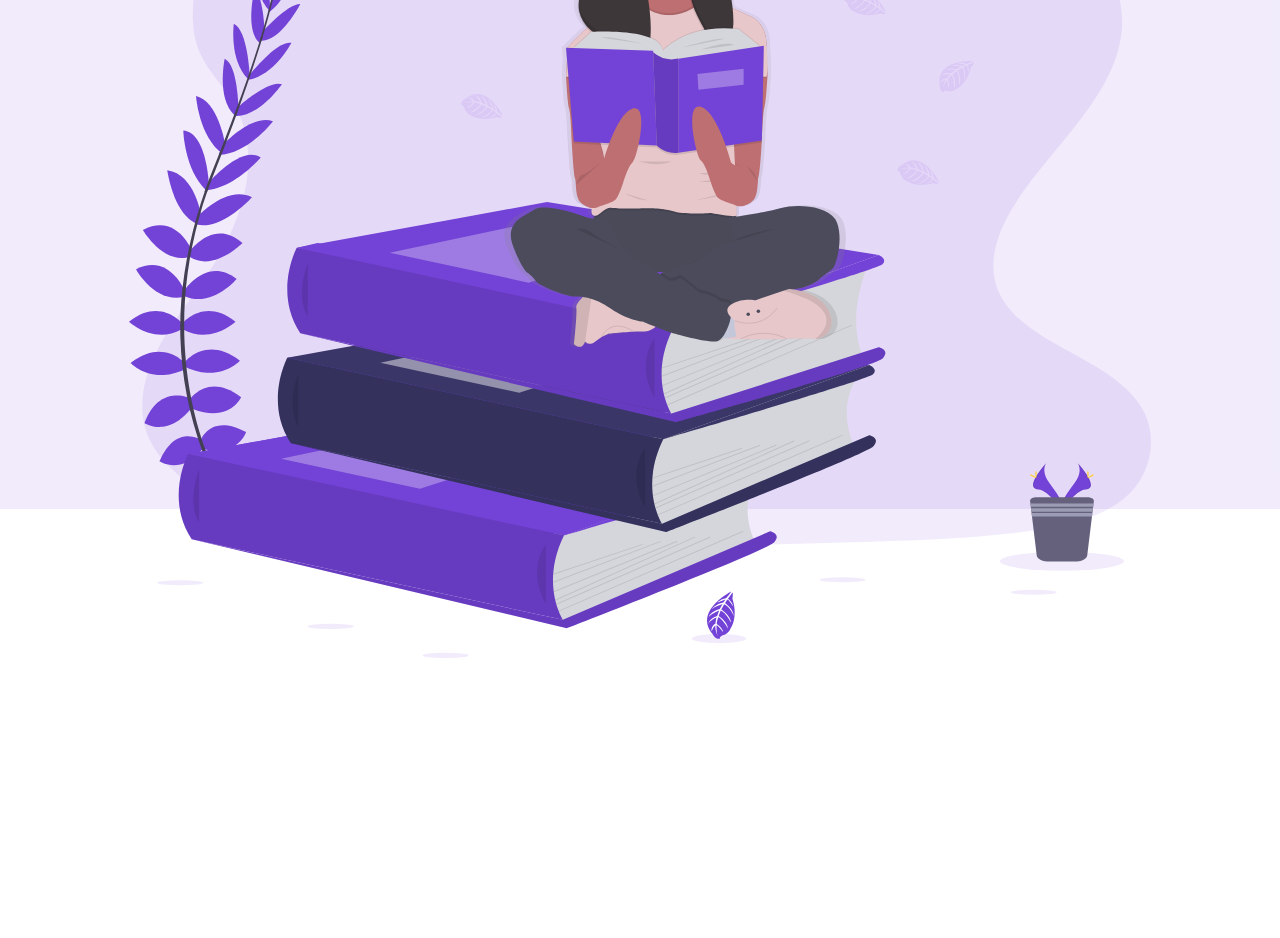
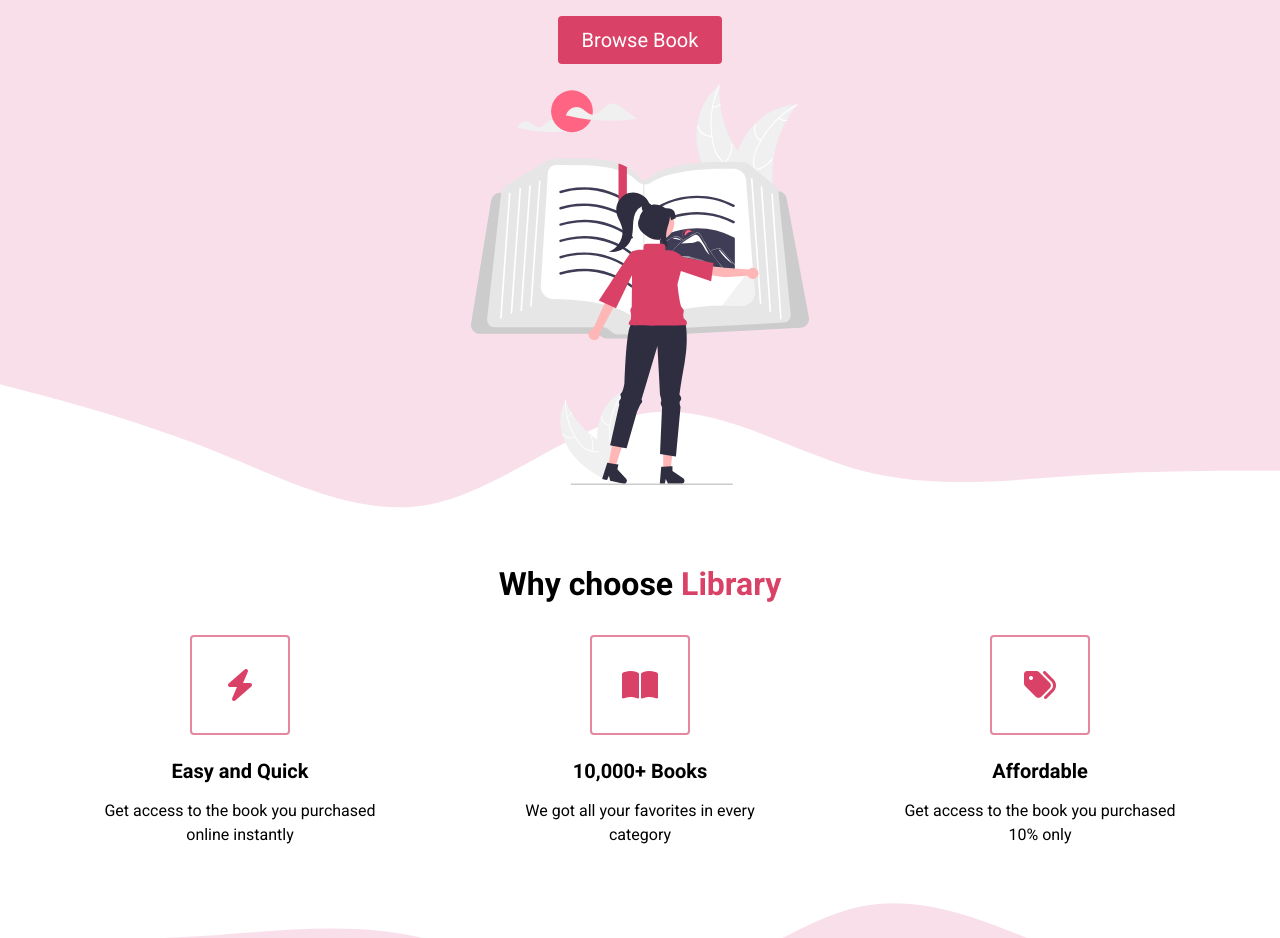
Before and after one commit to myck-prog/libcommerce, a plain HTML site: page index.html in a window 1280 px wide. Shown: the part 291-1229 px from the top of the page. Before the commit the page ends 953 px from the top, so only its background shows below. Drawn offline with Linux system fonts and the light colour scheme.

Commit message:
navbar and half content 38.14

```diff
--- a/index.html
+++ b/index.html
@@ -7,6 +7,7 @@
     <meta name="viewport" content="width=device-width, initial-scale=1.0">
     <title>ECommerce</title>
     <link rel="stylesheet" href="style.css">
+    <script src="https://kit.fontawesome.com/c8e4d183c2.js" crossorigin="anonymous"></script>
 </head>
 
 <body>
@@ -30,14 +31,76 @@
                 <div class="header__description">
                     <h1 class="">Canada's most awarded online library platform</h1>
                     <h2>Find your dream book with <span class="purple">Library</span></h2>
+                    <button class="btn">Browse Book</button>
                 </div>
-                <figure>
-                    <img src="./assets/Undraw_Books.svg" alt="">
+                <figure class="header__img--wrapper">
+                    <img src="./assets/undraw_bibliophile_re_xarc.svg" alt="">
                 </figure>
             </div>
-
         </header>
     </section>
+
+    <main>
+        <section id="highlights">
+            <div class="container">
+                <div class="row">
+                    <h2 class="section__title">
+                        Why choose <span class="purple">Library</span>
+                    </h2>
+                    <div class="highlight__wrapper">
+                        <div class="highlight">
+                            <div class="highlight__img">
+                                <i class="fas fa-bolt"></i>
+                            </div>
+                            <h3 class="highlight__subtitle">
+                                Easy and Quick
+                            </h3>
+                            <p class="highlight__para">
+                                Get access to the book you purchased online instantly
+                            </p>
+                        </div>
+                        <div class="highlight">
+                            <div class="highlight__img">
+                                <i class="fas fa-book-open"></i>
+                            </div>
+                            <h3 class="highlight__subtitle">
+                                10,000+ Books
+                            </h3>
+                            <p class="highlight__para">
+                                We got all your favorites in every category
+                            </p>
+                        </div>
+                        <div class="highlight">
+                            <div class="highlight__img">
+                                <i class="fas fa-tags"></i>
+                            </div>
+                            <h3 class="highlight__subtitle">
+                                Affordable
+                            </h3>
+                            <p class="highlight__para">
+                                Get access to the book you purchased 10% only
+                            </p>
+                        </div>
+                    </div>
+                </div>
+        </section>
+        <section id="features">
+            <div class="container">
+                <div class="row">
+
+                </div>
+            </div>
+        </section>
+
+        <!--
+        <section id="recent">
+            <div class="container">
+                <div class="row">
+
+                </div>
+            </div>
+        </section> -->
+    </main>
 </body>
 
 </html>
--- a/style.css
+++ b/style.css
@@ -1,15 +1,38 @@
 @import url('https://fonts.googleapis.com/css2?family=Lato:wght@400;700&family=Roboto:wght@400;500;700&display=swap');
-*{
+* {
     padding: 0;
     margin: 0;
-    font-family: "Roboto",sans-serif;
     box-sizing: border-box;
-}
+    font-family: 'Roboto', sans-serif;
+  }
+/* color pallete
+8a1c7c
+da4167
+f0bcd4
+8999d78
+1F0322
+*/
+body {
+    max-width: 100vw;
+    overflow-x: hidden;
+    /* this will remove the overflow on x  */
+  }
+
 nav{
     height: 80px;
     display: flex;
+
 }
 /* karna nav itu parent container df mesti dipake */
+img{
+    width: 100%;
+    height: 100%;
+    max-height: 50vh;
+
+}
+p{
+    line-height: 1.5;
+}
 .nav__container{
     width: 100%;
     display: flex;
@@ -22,7 +45,7 @@ nav{
     /* ini 2 ngatur content ke tengah */
 }
 .purple{
-    color: #7342d6;
+    color: #DA4167;
 }
 .logo{
     width: 160px;
@@ -34,28 +57,40 @@ ul{
 li{
     list-style-type: none;
 }
+.nav__container {
+    width: 100%;
+    max-width: 1200px;
+    padding: 0 24px;
+    display: flex;
+    justify-content: space-between;
+    align-items: center;
+    margin: 0 auto;
+  }
+
 .nav__link{
     margin-left: 16px;
     text-decoration: none;
     font-size: 20px;
-    color: #7342d6;
+    color: #DA4167;
     font-weight: bold;
     padding: 8px;
 }
+
 .nav__link:hover{
     text-decoration: underline;
 
 }
+
 .nav__link--primary{
-    border: 2px solid #7342d6;
+    border: 2px solid #DA4167;
     border-radius: 4px;
 }
-
 .nav__link--primary:hover{
-    text-decoration: none;
+    text-decoration: none!important;
 }
+/* use important kalo perlu banget */
 #landing{
-    background-color: rgba(115,66,214,0.1);
+    background-color: #f0bcd47a;
 
 }
 
@@ -72,4 +107,115 @@ header{
     height: 100%;
     display: flex;
     flex-direction: column;
+    justify-content: space-around;
 }
+.header__description{
+    display: flex;
+    flex-direction: column;
+    align-items: center;
+}
+h1{
+    font-size: 56px;
+    color:#DA4167 ;
+    margin-bottom: 24px;
+    text-align: center;
+}
+h2{
+    font-size: 32px;
+    margin-bottom: 32px;
+    text-align: center;
+}
+button{
+    cursor: pointer;
+}
+button:active{
+    transform: translateY(1px);
+}
+.btn{
+    background-color: #DA4167;
+    color: white;
+    padding: 12px 24px;
+    font-size: 20px;
+    border-radius:  4px;
+    border: none;
+}
+.header__img--wrapper{
+    padding: 20px;
+    z-index: 2;
+}
+
+.container{
+ padding: 56px 0;
+ /* increment of 8px */
+
+}
+.row{
+    width: 100%;
+    max-width: 1200px;
+    margin: 0 auto;
+}
+/* HIGHLIGHTS */
+
+#highlights{
+    position: relative;
+}
+#highlights:after,
+#highlights:before {
+    background: url('assets/wave.svg');
+    content: "";
+    position: absolute;
+    width: 101vw;
+    height: 12vw;
+    left: 0;
+    z-index: 1;
+    background-size: cover;
+    background-repeat: no-repeat;
+  }
+#highlights:before {
+    transform: translateY(-100%);
+    top: 1;
+  }
+#highlights::after {
+    transform: translateY(100%) rotate(180deg);
+    bottom: 1px;
+  }
+.highlight__wrapper{
+    display: flex;
+
+}
+.highlight{
+
+    display: flex;
+    flex-direction:column;
+    padding: 0 24px;
+    width: calc(100%/3);
+    align-items: center;
+    justify-content: center;
+}
+.highlight__para {
+    text-align: center;
+    max-width: 280px;
+  }
+
+.highlight__img{
+    border: 2px solid #da4167a1;
+    color: #DA4167;
+    width: 100px;
+    height: 100px;
+    display: flex;
+    align-items: center;
+    justify-content: center;
+    border-radius: 4px;
+   font-size: 32px;
+   margin-bottom: 24px;
+}
+.highlight__subtitle{
+    font-size: 20px;
+    margin-bottom: 16px;
+
+}
+/* FEATURES */
+#features{
+    padding-top: 8vw;
+    background-color: #f0bcd47a
+}
```
Also changed, not shown: assets/undraw_bibliophile_re_xarc.svg (added), assets/undraw_bookshelves_re_lxoy.svg (added).
